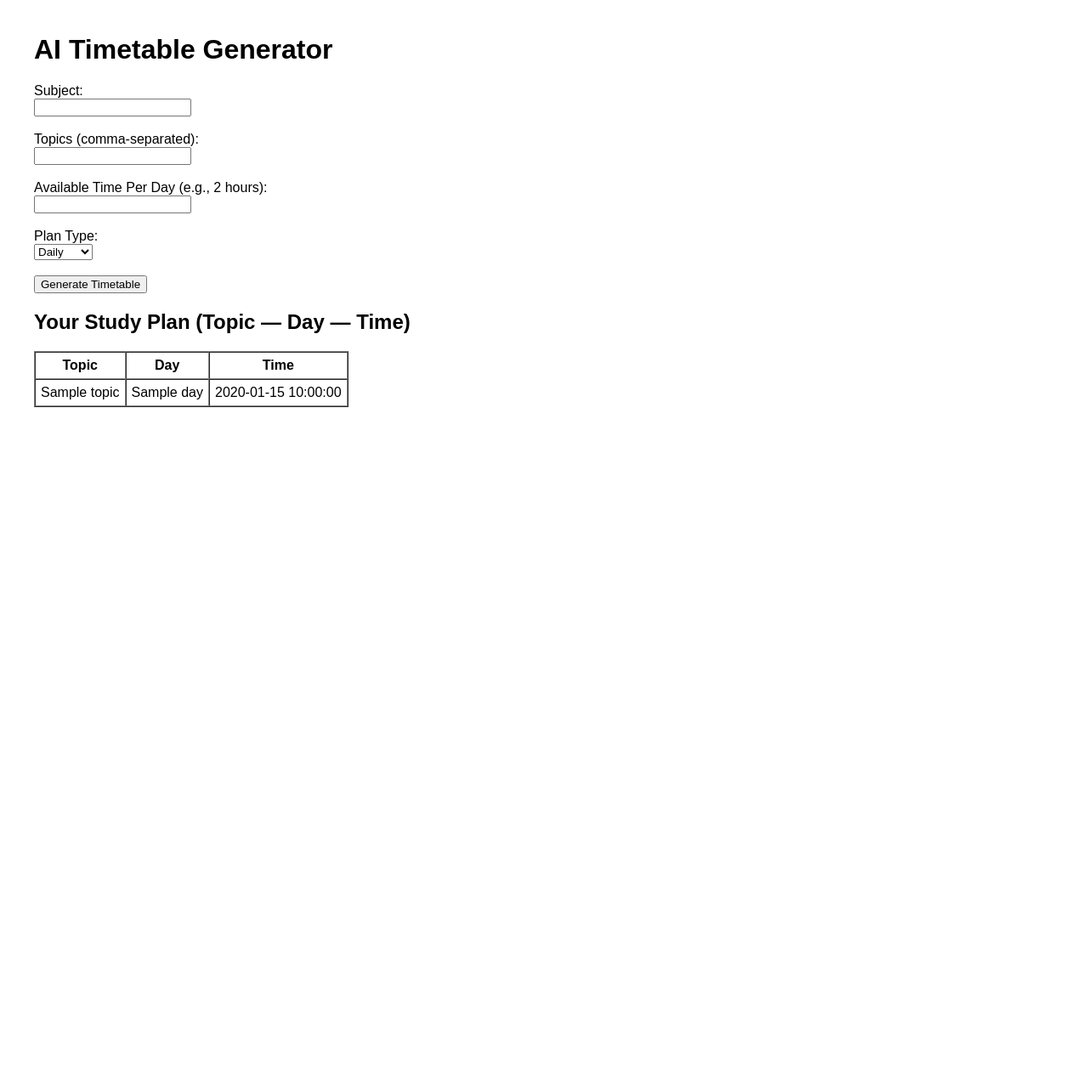
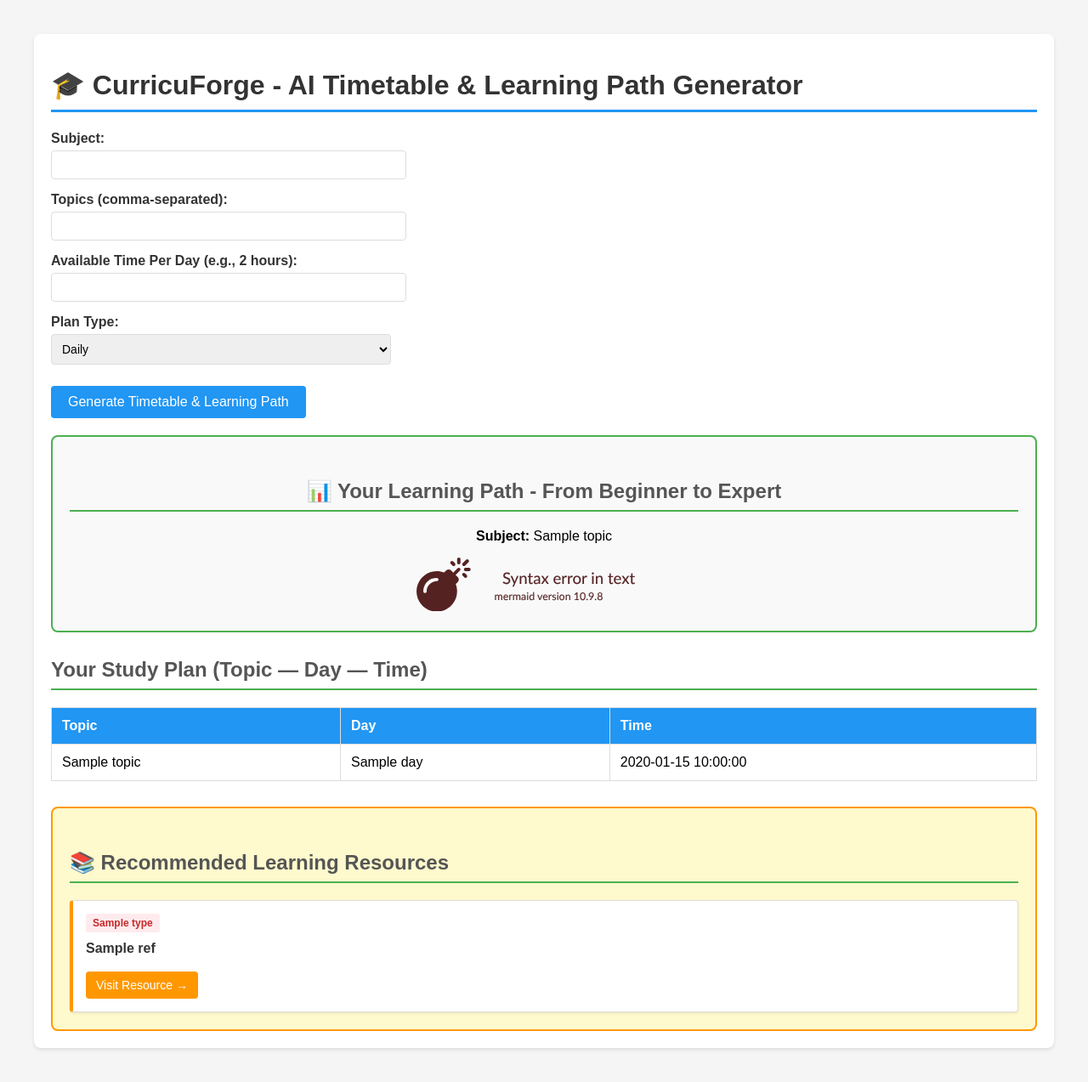
Before and after one commit to maghamlavanya-sketch/CurricuForge, a Flask app: template templates/index.html in a window 1280 px wide. Shown: the whole page at 85% size. Before the commit the page ends 479 px from the top, so only its background shows below. Run offline with Flask 3, Linux system fonts and the light colour scheme; the template is opened without the code that fills it: most values are stand-ins (such as "Sample title", 1, 10 or a date in 2020).

Commit message:
Update index.html

```diff
--- a/templates/index.html
+++ b/templates/index.html
@@ -2,33 +2,188 @@
 <html>
 <head>
     <title>CurricuForge - AI Timetable Generator</title>
+    <script src="https://cdn.jsdelivr.net/npm/mermaid@10/dist/mermaid.min.js"></script>
+    <script>
+        mermaid.initialize({ startOnLoad: true, theme: 'default' });
+    </script>
+    <style>
+        body {
+            font-family: Arial, sans-serif;
+            margin: 40px;
+            background-color: #f5f5f5;
+        }
+        .container {
+            max-width: 1200px;
+            margin: 0 auto;
+            background-color: white;
+            padding: 20px;
+            border-radius: 8px;
+            box-shadow: 0 2px 4px rgba(0,0,0,0.1);
+        }
+        h1 {
+            color: #333;
+            border-bottom: 3px solid #2196F3;
+            padding-bottom: 10px;
+        }
+        h2 {
+            color: #555;
+            margin-top: 30px;
+            border-bottom: 2px solid #4CAF50;
+            padding-bottom: 8px;
+        }
+        table {
+            width: 100%;
+            border-collapse: collapse;
+            margin-top: 15px;
+        }
+        table thead {
+            background-color: #2196F3;
+            color: white;
+        }
+        table th, table td {
+            padding: 12px;
+            border: 1px solid #ddd;
+            text-align: left;
+        }
+        table tbody tr:nth-child(even) {
+            background-color: #f9f9f9;
+        }
+        table tbody tr:hover {
+            background-color: #f0f0f0;
+        }
+        .form-group {
+            margin-bottom: 15px;
+        }
+        label {
+            font-weight: bold;
+            display: block;
+            margin-bottom: 5px;
+            color: #333;
+        }
+        input, select {
+            padding: 8px;
+            border: 1px solid #ddd;
+            border-radius: 4px;
+            font-size: 14px;
+            width: 100%;
+            max-width: 400px;
+        }
+        button {
+            background-color: #2196F3;
+            color: white;
+            padding: 10px 20px;
+            border: none;
+            border-radius: 4px;
+            cursor: pointer;
+            font-size: 16px;
+            margin-top: 10px;
+        }
+        button:hover {
+            background-color: #1976D2;
+        }
+        .flowchart-container {
+            background-color: #f9f9f9;
+            border: 2px solid #4CAF50;
+            border-radius: 8px;
+            padding: 20px;
+            margin-top: 20px;
+            text-align: center;
+        }
+        .mermaid {
+            display: flex;
+            justify-content: center;
+        }
+        .references-container {
+            background-color: #fffacd;
+            border: 2px solid #ff9800;
+            border-radius: 8px;
+            padding: 20px;
+            margin-top: 30px;
+        }
+        .reference-list {
+            display: grid;
+            grid-template-columns: repeat(auto-fit, minmax(300px, 1fr));
+            gap: 15px;
+            margin-top: 15px;
+        }
+        .reference-item {
+            background-color: white;
+            border: 1px solid #ddd;
+            border-left: 4px solid #ff9800;
+            padding: 15px;
+            border-radius: 4px;
+            box-shadow: 0 1px 3px rgba(0,0,0,0.1);
+        }
+        .reference-item h4 {
+            margin: 0 0 10px 0;
+            color: #333;
+        }
+        .reference-item a {
+            display: inline-block;
+            padding: 8px 12px;
+            background-color: #ff9800;
+            color: white;
+            text-decoration: none;
+            border-radius: 4px;
+            font-size: 14px;
+            margin-top: 8px;
+        }
+        .reference-item a:hover {
+            background-color: #e68900;
+        }
+        .reference-type {
+            display: inline-block;
+            background-color: #ffebee;
+            color: #c62828;
+            padding: 4px 8px;
+            border-radius: 3px;
+            font-size: 12px;
+            font-weight: bold;
+            margin-bottom: 10px;
+        }
+    </style>
 </head>
-<body style="font-family: Arial; margin: 40px;">
-
-    <h1>AI Timetable Generator</h1>
+<body>
+    <div class="container">
+        <h1>🎓 CurricuForge - AI Timetable & Learning Path Generator</h1>
 
         <form method="POST">
+            <div class="form-group">
+                <label>Subject:</label>
+                <input type="text" name="subject" required><br>
+            </div>
 
-        <label>Subject:</label><br>
-        <input type="text" name="subject" required><br><br>
+            <div class="form-group">
+                <label>Topics (comma-separated):</label>
+                <input type="text" name="topics" required><br>
+            </div>
 
-        <label>Topics (comma-separated):</label><br>
-        <input type="text" name="topics" required><br><br>
+            <div class="form-group">
+                <label>Available Time Per Day (e.g., 2 hours):</label>
+                <input type="text" name="free_time" required><br>
+            </div>
 
-        <label>Available Time Per Day (e.g., 2 hours):</label><br>
-        <input type="text" name="free_time" required><br><br>
-
-
-        <label>Plan Type:</label><br>
+            <div class="form-group">
+                <label>Plan Type:</label>
                 <select name="plan_type" required>
                     <option value="Daily">Daily</option>
                     <option value="Weekly">Weekly</option>
                     <option value="Monthly">Monthly</option>
-        </select><br><br>
+                </select><br>
+            </div>
 
-        <button type="submit">Generate Timetable</button>
+            <button type="submit">Generate Timetable & Learning Path</button>
+        </form>
 
-    </form>
+        {% if flowchart_data %}
+            <div class="flowchart-container">
+                <h2>📊 Your Learning Path - From Beginner to Expert</h2>
+                <p><strong>Subject:</strong> {{ flowchart_data.topic }}</p>
+                <div class="mermaid">
+                    {{ flowchart_data.mermaid_diagram }}
+                </div>
+            </div>
+        {% endif %}
 
         {% if triplets %}
             <h2>Your Study Plan (Topic — Day — Time)</h2>
@@ -97,5 +252,20 @@
             <pre>{{ result }}</pre>
         {% endif %}
 
+        {% if references %}
+            <div class="references-container">
+                <h2>📚 Recommended Learning Resources</h2>
+                <div class="reference-list">
+                    {% for ref in references %}
+                        <div class="reference-item">
+                            <span class="reference-type">{{ ref.type }}</span>
+                            <h4>{{ ref.title }}</h4>
+                            <a href="{{ ref.url }}" target="_blank" rel="noopener noreferrer">Visit Resource →</a>
+                        </div>
+                    {% endfor %}
+                </div>
+            </div>
+        {% endif %}
+    </div>
 </body>
 </html>
```
Lines whose indentation alone changed are shown as unchanged.
